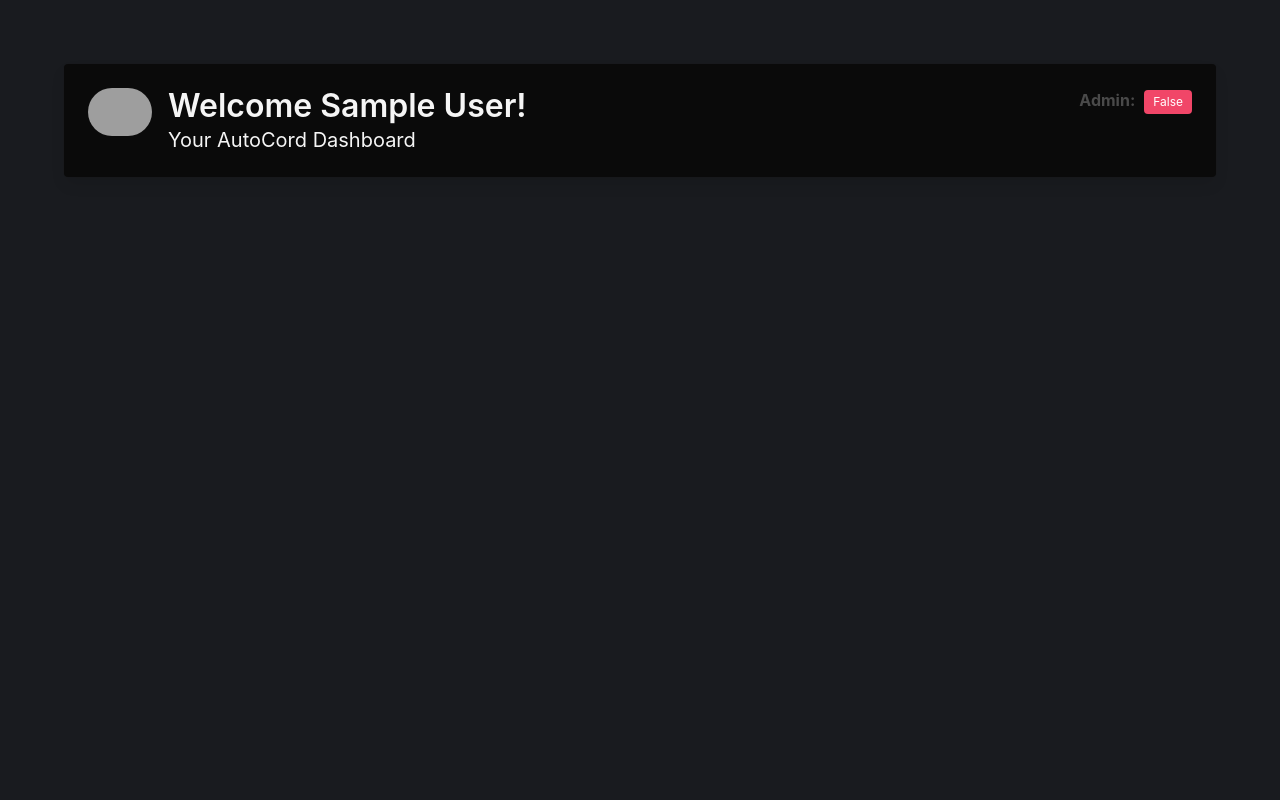
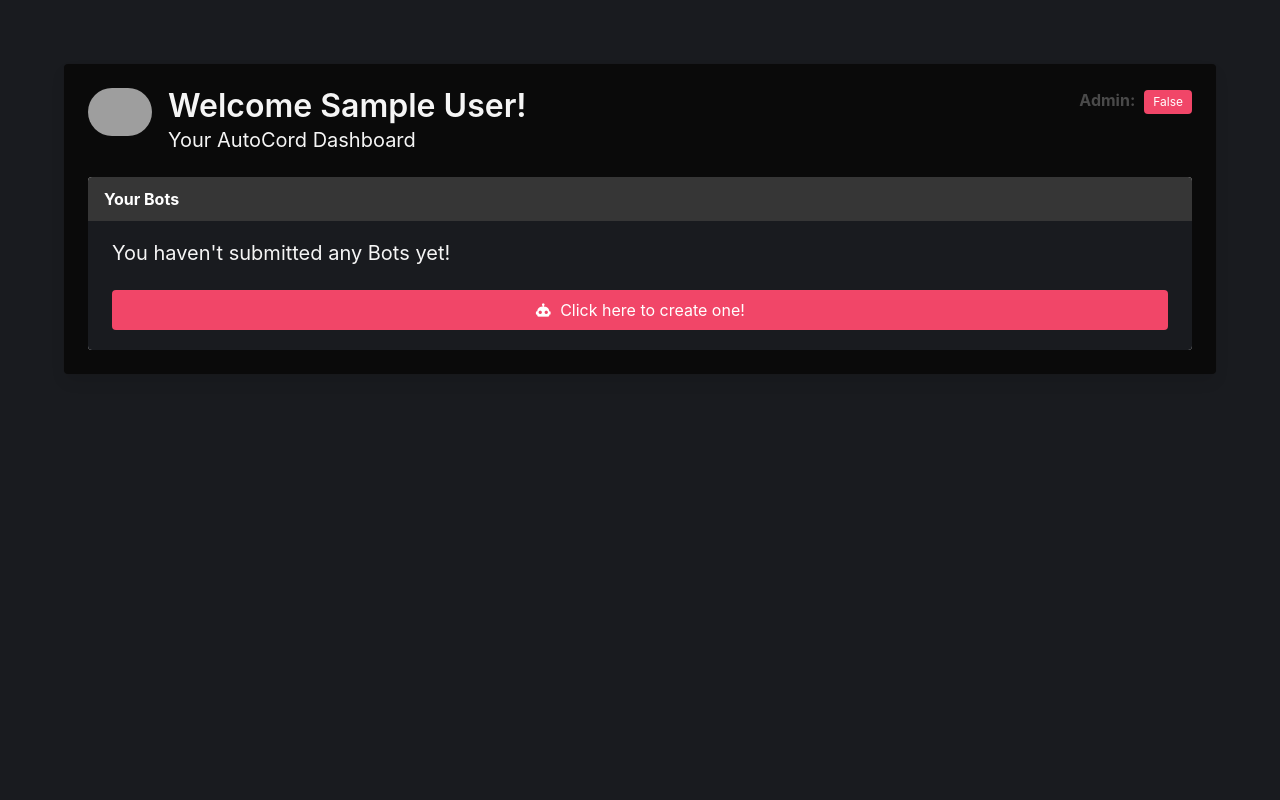
Before and after one commit to frissyn/AutoCord, a Flask app: page /dashboard in a window 1280 px wide. Shown: the part 56-856 px from the top of the page. Run offline with Flask 2, Linux system fonts and the light colour scheme; the visitor is signed in with stand-in values (Sample User, id 1); data comes from the database, SQL or seed files in the repository; parts of the project's set-up code (start-up, migrations or seed data) failed here and were passed over; some libraries are stand-ins or nearby versions; grey boxes are pictures that could not be loaded.

Commit message:
done: finish user dashboard

```diff
--- a/web/processors.py
+++ b/web/processors.py
@@ -19,7 +19,7 @@
 
 @app.context_processor
 def inject_builtins():
-    return dict(int=int, str=str, list=list)
+    return dict(int=int, str=str, list=list, len=len)
 
 
 @app.context_processor
--- a/web/templates/dash.html
+++ b/web/templates/dash.html
@@ -25,6 +25,27 @@
                 </h3>
             </div>
         </div>
+
+        <div class="container">
+            <article class="message is-dark">
+                <div class="message-header">
+                    <p>Your  Bots</p>
+                </div>
+                <div class="message-body darken">
+                    {% if len(current_user.bots) == 0 %}
+                    <h1 class="subtitle">You haven't submitted any Bots yet!</h1>
+                    <a class="button is-danger is-fullwidth" href="/submit">
+                        <i class="mdi mdi-robot"></i>&nbsp;
+                        Click here to create one!
+                    </a>
+                    {% else %}
+                    {% for bot in current_user.bots %}
+                        <a class="button is-info" href="/b/{{ bot.client_id }}">{{ bot.name }}</a>
+                    {% endfor %}
+                    {% endif %}
+                </div>
+            </article>
+        </div>
     </div>
     </div>
 </div>
```
